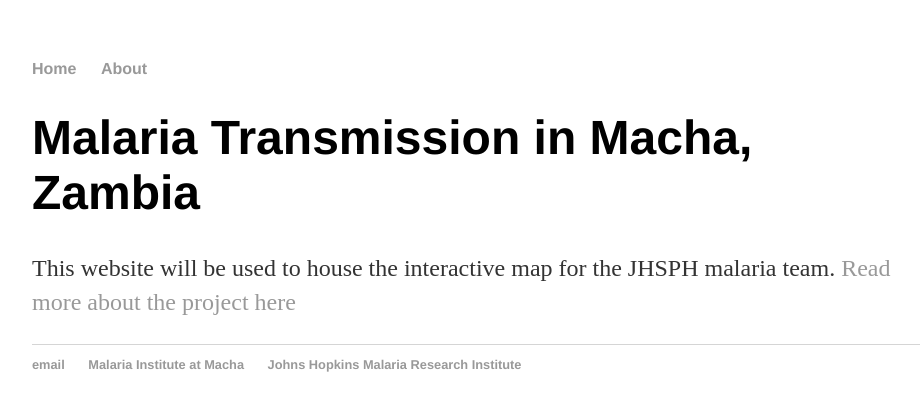
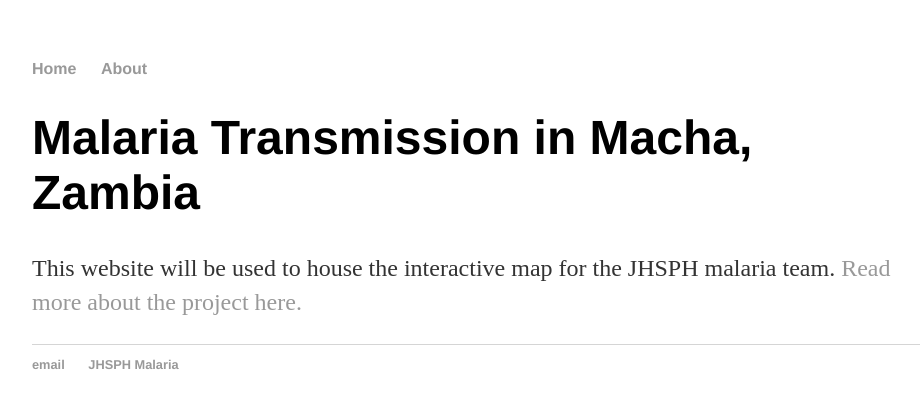
Before and after one commit to cwilkason/cwilkason.github.io, a Jekyll site: the page index.html, which Jekyll copies as it is, in a window 1280 px wide. Shown: the top 411 px of the page, without its empty margins (160-1080 px from the left). Built offline with Jekyll 4.4.1, drawn with Linux system fonts in a browser that asks for light colours; nearby versions of some CDN libraries.

Commit message:
Update index.html

```diff
--- a/index.html
+++ b/index.html
@@ -1,8 +1,34 @@
----
-layout: default
-title: JHSPH, Malaria Research
----
-<div class="blurb">
-	<h1>Malaria Transmission in Macha, Zambia</h1>
-	<p>This website will be used to house the interactive map for the JHSPH malaria team. <a href="/about"> Read more about the project here </a></p>
-</div><!-- /.blurb -->
+<!DOCTYPE html>
+<html>
+	<head>
+		<title>JHSPH malaria research</title>
+
+	</head>
+	<body>
+		<nav>
+    		<ul>
+        		<li><a href="/">Home</a></li>
+	        	<li><a href="http://malaria.jhsph.edu/">About</a></li>
+
+    		</ul>
+		</nav>
+		<div class="container">
+    		<div class="blurb">
+        		<h1>Malaria Transmission in Macha, Zambia</h1>
+				<p>This website will be used to house the interactive map for the JHSPH malaria team. <a href="/about">Read more about the project here.</a></p>
+    		<link href="css/main.css" rel="stylesheet">
+		<link rel="stylesheet" href="https://unpkg.com/leaflet@1.0.3/dist/leaflet.css" />
+		<script src="https://unpkg.com/leaflet@1.0.3/dist/leaflet.js"></script>
+			<div id="180"> </div>
+
+
+			</div><!-- /.blurb -->
+		</div><!-- /.container -->
+		<footer>
+    		<ul>
+        		<li><a href="mailto:cwilkas1@jhu.edu">email</a></li>
+        		<li><a href="https://malaria.jhsph.edu">JHSPH Malaria</a></li>
+			</ul>
+		</footer>
+	</body>
+</html>
```
